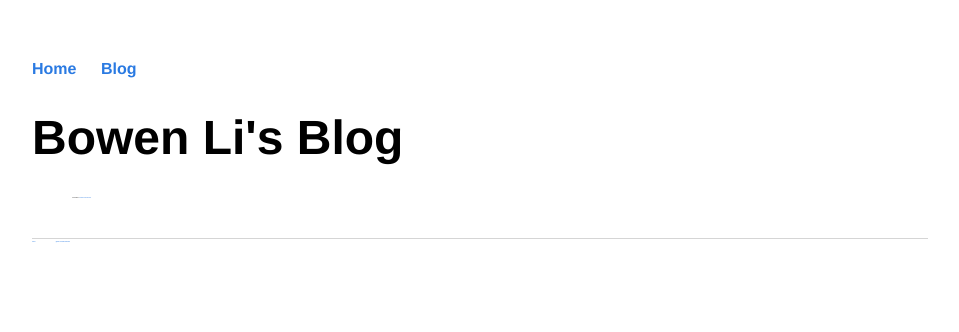
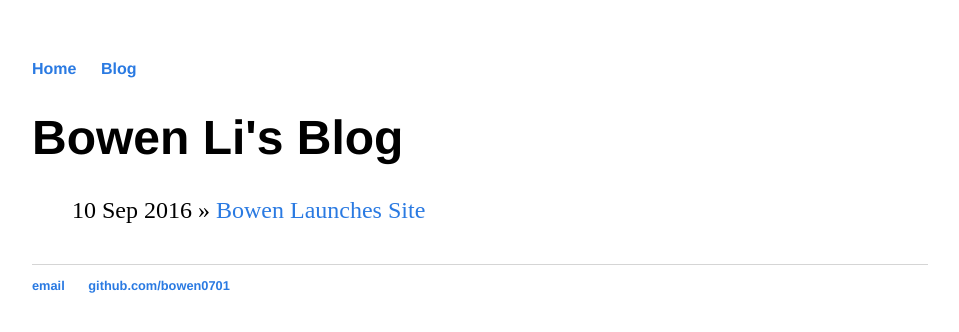
Before and after one commit to bowen0701/bowen0701.github.io, a Jekyll site: the page built from blog/index.html, in a window 1280 px wide. Shown: the top 332 px of the page, without its empty margins (160-1119 px from the left). Built offline with Jekyll 4.4.1, drawn with Linux system fonts in a browser that asks for light colours.

Commit message:
Revise back to original CSS

```diff
--- a/css/main.css
+++ b/css/main.css
@@ -26,12 +26,12 @@ p {
 }
 footer {
     border-top: 1px solid #d5d5d5;
-    font-size: 1.3px;
+    font-size: .8em;
 }
 
 ul.posts {
     margin: 20px auto 40px;
-    font-size: 1.3px;
+    font-size: 1.5em;
 }
 
 ul.posts li {
```
